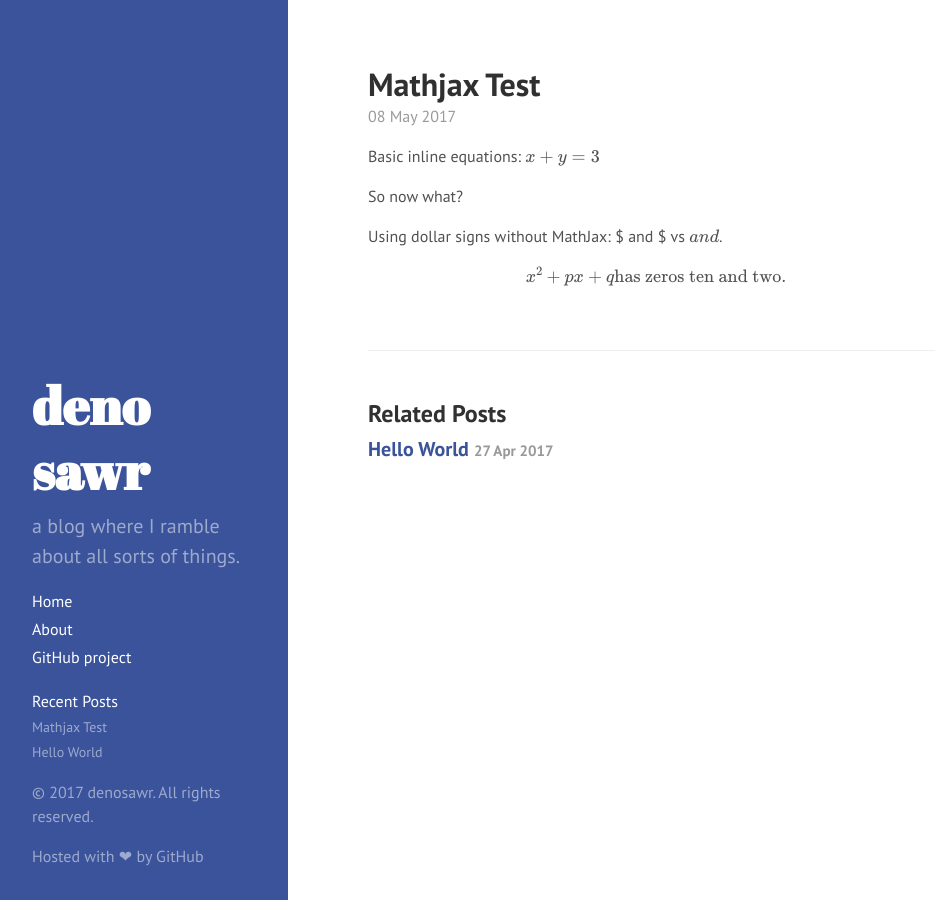
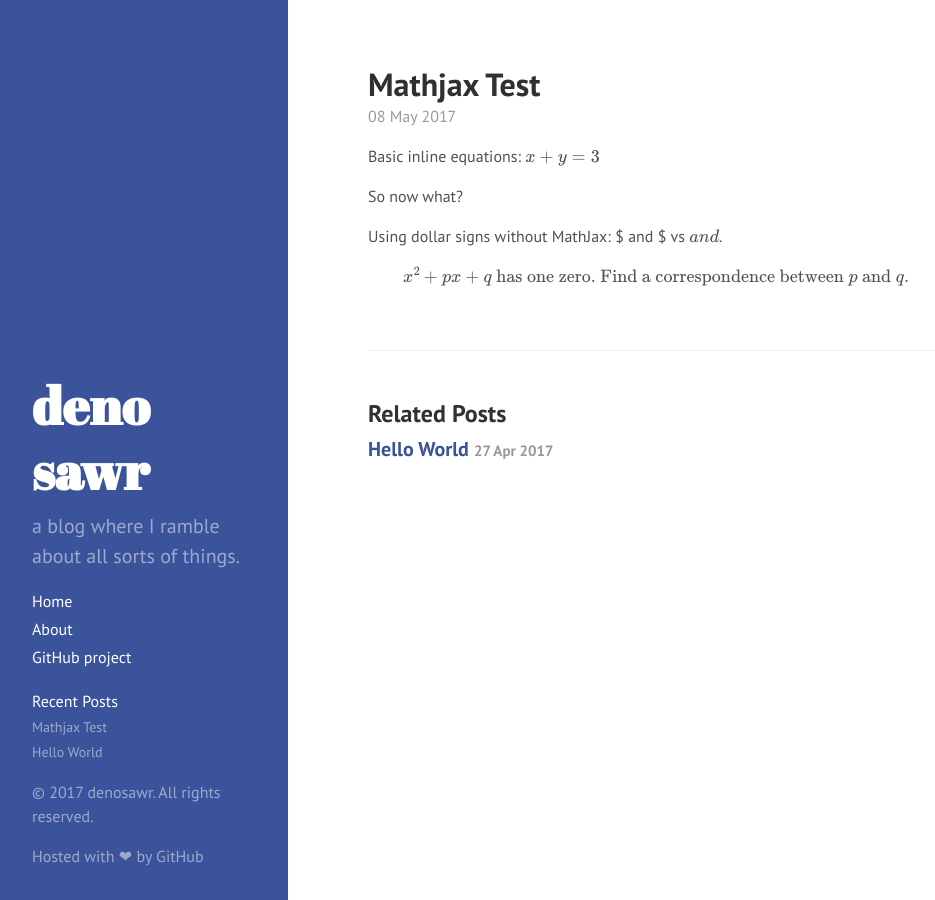
Before and after one commit to denosawr/blog, a Jekyll site: the page built from _posts/2017-5-8-mathjax-test.md, in a window 1280 px wide. Shown: the whole page, without its empty margins (0-935 px from the left). Built offline with Jekyll 4.4.1, drawn with Linux system fonts in a browser that asks for light colours; our own code applies the rules of GitHub Pages for plain Markdown files; Markdown is read by kramdown in place of the engine named in the settings; formulas are drawn with MathJax 3.

Commit message:
Update 2017-5-8-mathjax-test.md

```diff
--- a/_posts/2017-5-8-mathjax-test.md
+++ b/_posts/2017-5-8-mathjax-test.md
@@ -5,5 +5,5 @@ So now what?
 Using dollar signs without MathJax: \\$ and \\$ vs $ and $.
 
 $$
-x^2+px+q \text{has zeros ten and two}.
+x^2+px+q \text{ has one zero. Find a correspondence between } p \text{ and } q.
 $$
```
